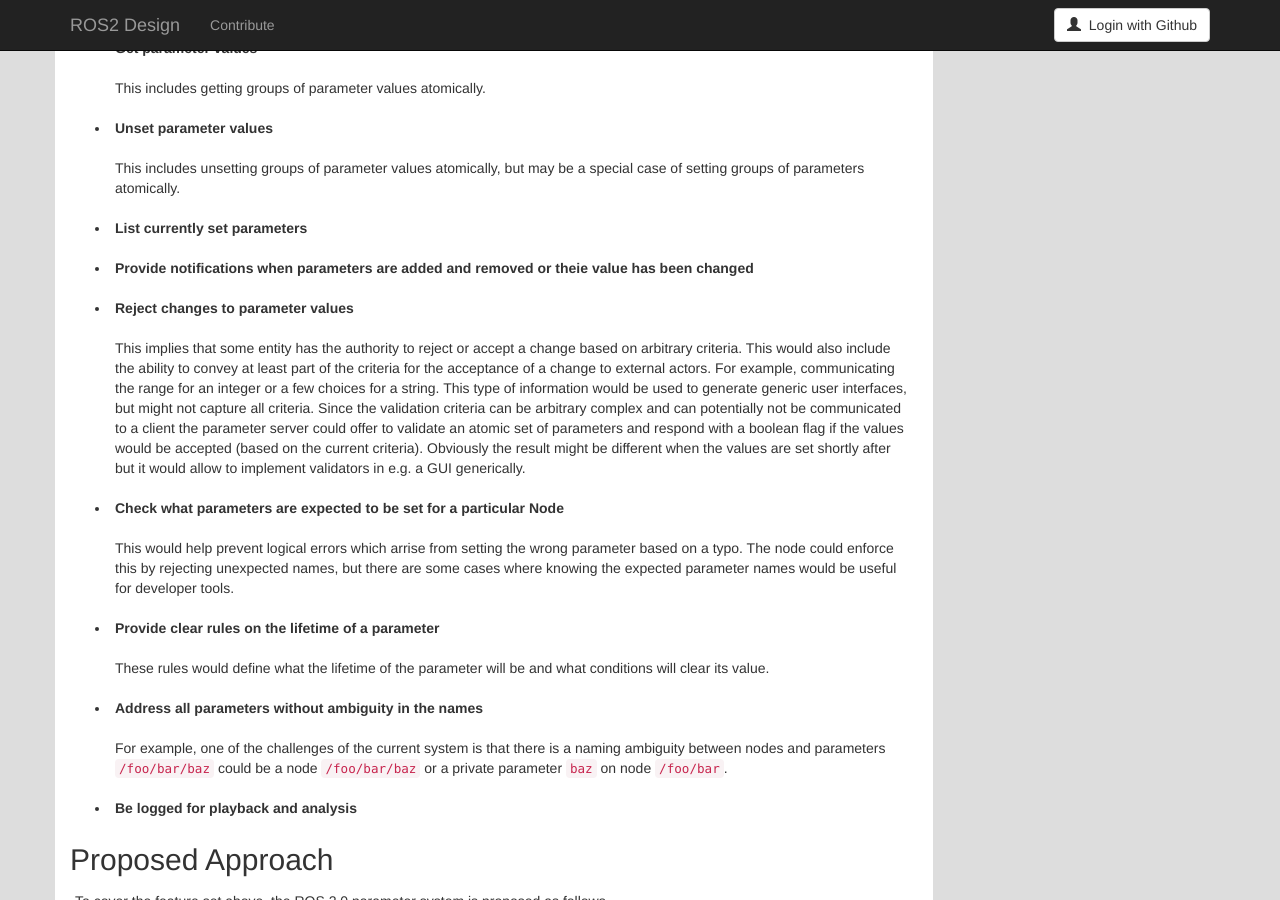
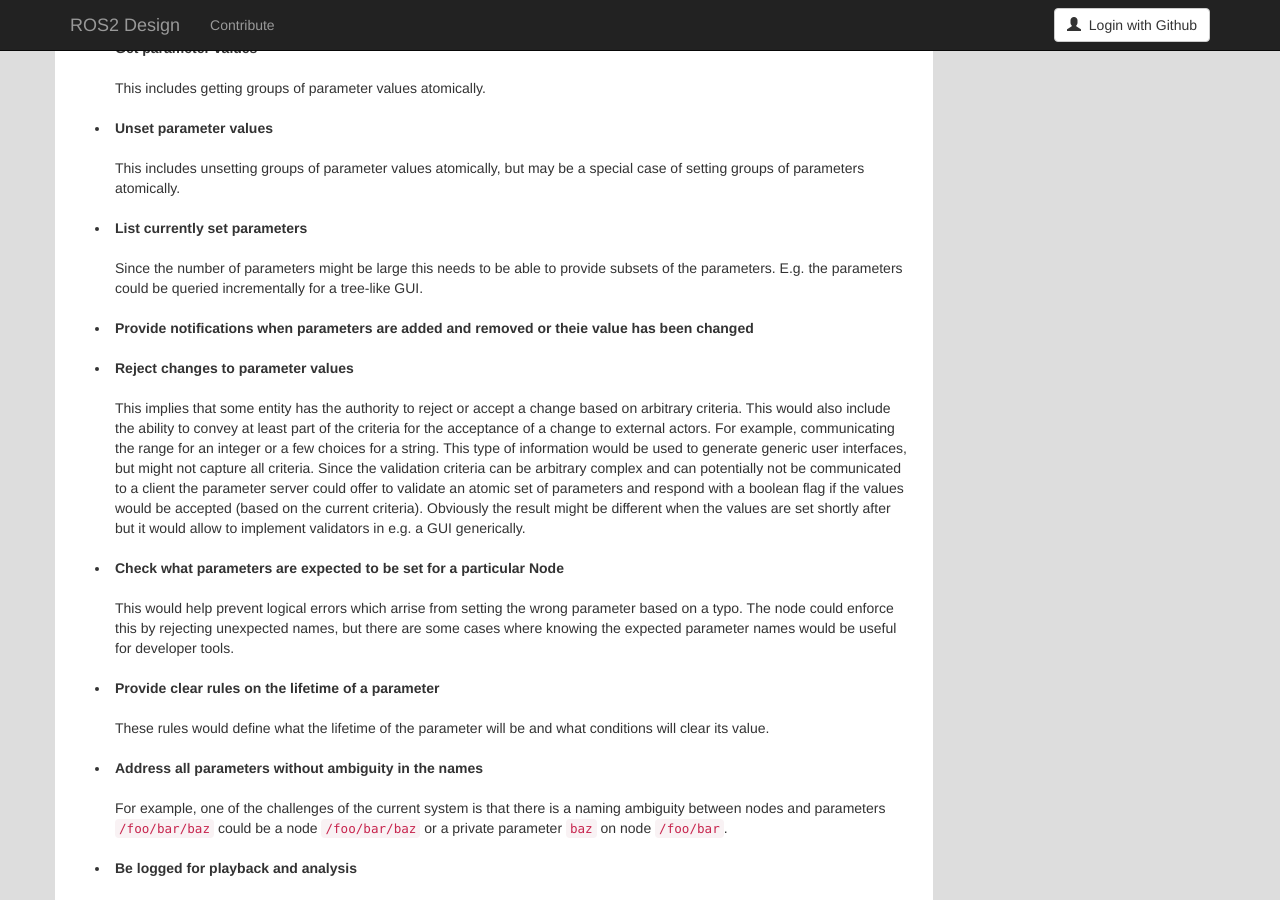
Before and after one commit to ros2/design, a Jekyll site: the page built from articles/055_ros_parameter_design.md, in a window 1280 px wide and 900 px high, scrolled down 815 px. Built offline with Jekyll 4.4.1, drawn with Linux system fonts in a browser that asks for light colours; nearby versions of some CDN libraries.

Commit message:
add notice about incrementally listing parameters

```diff
--- a/articles/055_ros_parameter_design.md
+++ b/articles/055_ros_parameter_design.md
@@ -57,6 +57,9 @@ Based on that criteria an ideal system would be able to:
     This includes unsetting groups of parameter values atomically, but may be a special case of setting groups of parameters atomically.
 
 - **List currently set parameters**
+
+    Since the number of parameters might be large this needs to be able to provide subsets of the parameters.
+    E.g. the parameters could be queried incrementally for a tree-like GUI.
 
 - **Provide notifications when parameters are added and removed or theie value has been changed**
 
```
